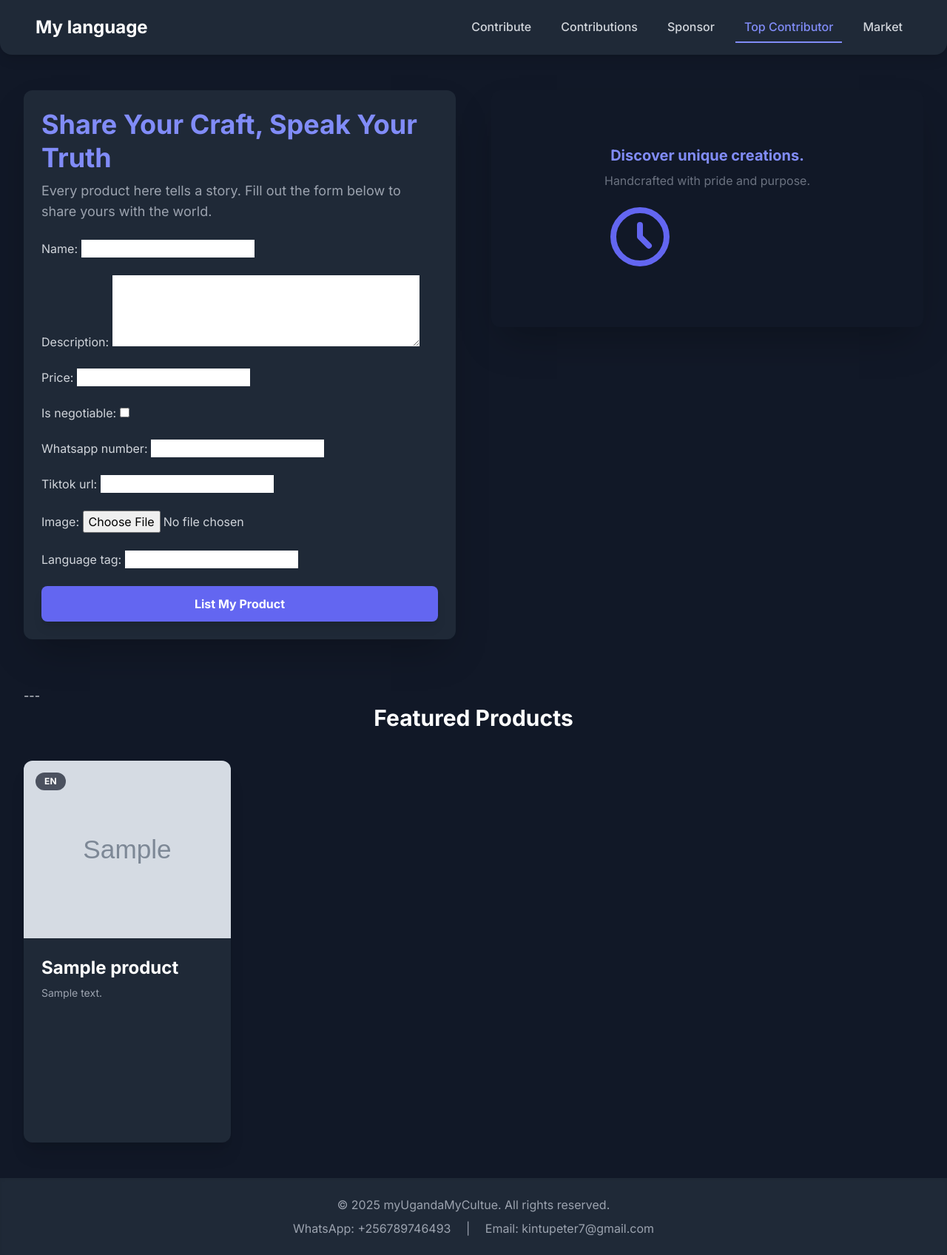
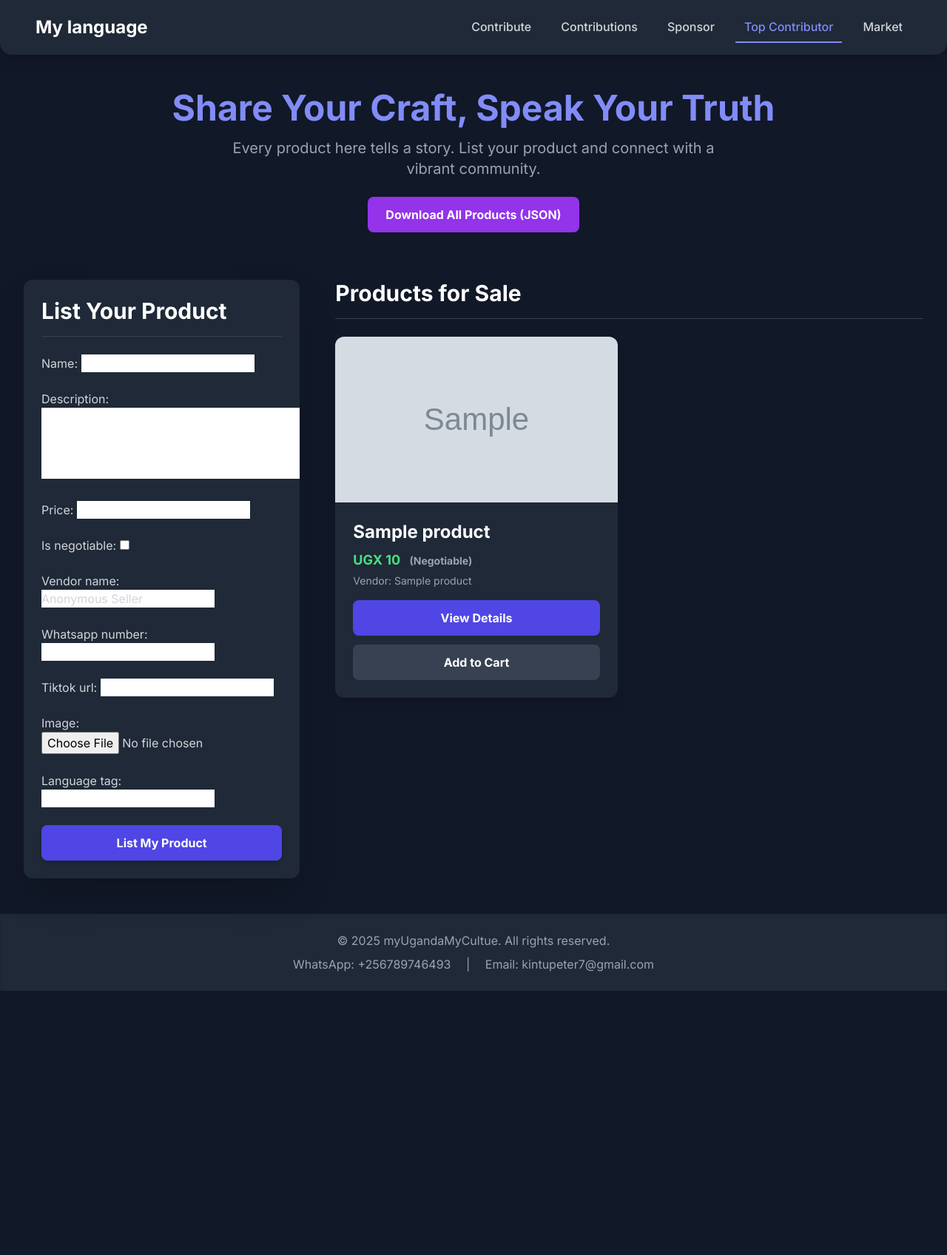
Before and after one commit to Peter-Kintu/uganda-languges-database, a Django app: page /eshop/ in a window 1280 px wide. Shown: the whole page at 74% size. After the commit the page ends 1339 px from the top, so only its background shows below. Run offline with Django 5.2, Linux system fonts and the light colour scheme; tables that the repository leaves empty hold one stand-in row (values such as "Sample post"); grey boxes marked "Sample" are stand-in pictures; some libraries are stand-ins or nearby versions.

Commit message:
Applied migrations on Neon and preparing to deploy to Render

```diff
--- a/eshop/admin.py
+++ b/eshop/admin.py
@@ -5,6 +5,7 @@ from .models import Product
 class ProductAdmin(admin.ModelAdmin):
     list_display = (
         'name',
+        'vendor_name',  # Added vendor name to list display
         'price',
         'is_negotiable',
         'language_tag',
@@ -12,5 +13,5 @@ class ProductAdmin(admin.ModelAdmin):
         'slug',
     )
     list_filter = ('language_tag', 'is_negotiable')
-    search_fields = ('name', 'description', 'language_tag', 'whatsapp_number')
+    search_fields = ('name', 'description', 'vendor_name', 'language_tag', 'whatsapp_number')
     prepopulated_fields = {'slug': ('name',)}
--- a/eshop/forms.py
+++ b/eshop/forms.py
@@ -4,7 +4,7 @@ from .models import Product
 class ProductForm(forms.ModelForm):
     class Meta:
         model = Product
-        fields = ['name', 'description', 'price', 'is_negotiable', 'whatsapp_number', 'tiktok_url', 'image', 'language_tag']
+        fields = ['name', 'description', 'price', 'is_negotiable', 'vendor_name', 'whatsapp_number', 'tiktok_url', 'image', 'language_tag']
         widgets = {
             'description': forms.Textarea(attrs={'rows': 4}),
         }
--- a/eshop/models.py
+++ b/eshop/models.py
@@ -7,6 +7,7 @@ class Product(models.Model):
     description = models.TextField()
     price = models.DecimalField(max_digits=10, decimal_places=2, null=True, blank=True)
     is_negotiable = models.BooleanField(default=False)
+    vendor_name = models.CharField(max_length=100, default='Anonymous Seller')  # New field
 
     # Seller Contact & Media
     whatsapp_number = models.CharField(max_length=20)
--- a/eshop/templates/eshop/product_list.html
+++ b/eshop/templates/eshop/product_list.html
@@ -1,15 +1,26 @@
 {% extends "base.html" %}
+{% load static %}
 
 {% block title %}Sell with Pride - MyLanguage Market{% endblock %}
 
 {% block content %}
 <div class="container mx-auto px-4 py-8">
 
-    <div class="flex flex-col lg:flex-row items-center lg:items-start lg:space-x-12 mb-16">
-        <div class="lg:w-1/2 w-full p-6 bg-gray-800 rounded-xl shadow-2xl transform transition-transform duration-500 hover:scale-[1.01] relative overflow-hidden mb-8 lg:mb-0">
-            <h1 class="text-4xl font-extrabold text-indigo-400 leading-tight mb-2">Share Your Craft, Speak Your Truth</h1>
-            <p class="text-gray-400 text-lg mb-6 max-w-lg">Every product here tells a story. Fill out the form below to share yours with the world.</p>
+    <header class="text-center mb-16">
+        <h1 class="text-4xl sm:text-5xl font-extrabold text-indigo-400 leading-tight mb-4">
+            Share Your Craft, Speak Your Truth
+        </h1>
+        <p class="text-gray-400 text-lg sm:text-xl max-w-2xl mx-auto mb-6">
+            Every product here tells a story. List your product and connect with a vibrant community.
+        </p>
+        <a href="{% url 'eshop:export_products_json' %}" class="inline-block bg-purple-600 hover:bg-purple-700 text-white font-bold py-3 px-6 rounded-lg transition-colors duration-200">
+            Download All Products (JSON)
+        </a>
+    </header>
 
+    <div class="grid grid-cols-1 lg:grid-cols-3 gap-12">
+        <div class="lg:col-span-1 p-6 bg-gray-800 rounded-xl shadow-2xl transform transition-transform duration-500 hover:scale-[1.01] relative overflow-hidden h-fit">
+            <h2 class="text-3xl font-bold text-white mb-6 border-b border-gray-700 pb-4">List Your Product</h2>
             {% if messages %}
             {% for message in messages %}
             <div class="bg-green-500 text-white font-semibold p-4 rounded mb-4 animate-fade-in-down">{{ message }}</div>
@@ -19,77 +30,50 @@
             <form method="post" enctype="multipart/form-data" action="{% url 'eshop:product_list' %}" class="space-y-6">
                 {% csrf_token %}
                 {{ form.as_p }}
-                <button type="submit" class="w-full bg-indigo-500 hover:bg-indigo-600 focus:outline-none focus:ring-2 focus:ring-indigo-500 focus:ring-offset-2 focus:ring-offset-gray-900 text-white font-bold py-3 px-6 rounded-lg transition-all duration-300 transform hover:-translate-y-1 shadow-lg hover:shadow-xl">
+                <button type="submit" class="w-full bg-indigo-600 hover:bg-indigo-700 text-white font-bold py-3 px-4 rounded-lg transition-colors duration-200 shadow-md">
                     List My Product
                 </button>
             </form>
         </div>
 
-        <div class="lg:w-1/2 w-full h-80 bg-gray-900 rounded-xl shadow-2xl flex items-center justify-center p-6">
-            <div class="text-center">
-                <p class="text-indigo-400 text-xl font-semibold mb-2">Discover unique creations.</p>
-                <p class="text-gray-500 text-md">Handcrafted with pride and purpose.</p>
-                <div class="w-24 h-24 mt-4 animate-spin-slow text-indigo-500">
-                    <svg class="w-full h-full" fill="none" stroke="currentColor" viewBox="0 0 24 24" xmlns="http://www.w3.org/2000/svg">
-                        <path stroke-linecap="round" stroke-linejoin="round" stroke-width="2" d="M12 8v4l3 3m6-3a9 9 0 11-18 0 9 9 0 0118 0z"></path>
-                    </svg>
+        <div class="lg:col-span-2">
+            <h2 class="text-3xl font-bold text-white mb-6 border-b border-gray-700 pb-4">Products for Sale</h2>
+            <div class="grid grid-cols-1 md:grid-cols-2 gap-8">
+                {% for product in products %}
+                <div class="bg-gray-800 rounded-xl shadow-lg transform hover:scale-[1.02] transition-transform duration-300 overflow-hidden">
+                    <a href="{% url 'eshop:product_detail' product.slug %}">
+                        {% if product.image %}
+                            <img src="{{ product.image.url }}" alt="{{ product.name }}" class="w-full h-56 object-cover object-center">
+                        {% else %}
+                            <div class="w-full h-56 bg-gray-700 flex items-center justify-center text-gray-400">No Image</div>
+                        {% endif %}
+                    </a>
+                    <div class="p-6">
+                        <h3 class="text-2xl font-semibold text-white mb-2">{{ product.name }}</h3>
+                        <p class="text-lg text-green-400 font-bold mb-1">
+                            UGX {{ product.price|floatformat:0 }}
+                            {% if product.is_negotiable %}<span class="text-sm text-gray-400 ml-2">(Negotiable)</span>{% endif %}
+                        </p>
+                        <p class="text-gray-400 text-sm mb-4">Vendor: {{ product.vendor_name }}</p>
+
+                        <a href="{% url 'eshop:product_detail' product.slug %}" class="w-full text-center bg-indigo-600 hover:bg-indigo-700 text-white font-bold py-3 rounded-lg transition-all duration-200 block mb-3">
+                            View Details
+                        </a>
+
+                        <button class="w-full text-center bg-gray-700 hover:bg-gray-600 text-white font-bold py-3 rounded-lg transition-all duration-200 block">
+                            Add to Cart
+                        </button>
+
+                        </div>
                 </div>
+                {% empty %}
+                <div class="md:col-span-2 text-center p-16 bg-gray-800 rounded-xl shadow-lg">
+                    <h3 class="text-xl text-gray-400 font-semibold mb-2">No products are available yet.</h3>
+                    <p class="text-lg text-indigo-400 font-medium">Be the first to list one!</p>
+                </div>
+                {% endfor %}
             </div>
         </div>
     </div>
-
-    ---
-
-    <h2 class="text-3xl font-extrabold text-white text-center mb-10">Featured Products</h2>
-
-    <div class="grid grid-cols-1 sm:grid-cols-2 lg:grid-cols-3 xl:grid-cols-4 gap-8">
-        {% for product in products %}
-        <div class="product-card bg-gray-800 rounded-xl shadow-xl overflow-hidden group transform transition-all duration-300 hover:scale-105 hover:shadow-2xl relative">
-            <a href="{% url 'eshop:product_detail' slug=product.slug %}" class="block h-60 w-full overflow-hidden">
-                <img src="{{ product.image.url }}" alt="{{ product.name }}" class="w-full h-full object-cover transition-transform duration-500 group-hover:scale-110">
-            </a>
-
-            <div class="absolute top-4 left-4 bg-gray-900 bg-opacity-70 backdrop-blur-sm text-white text-xs font-semibold py-1 px-3 rounded-full uppercase tracking-wide">
-                {{ product.language_tag }}
-            </div>
-
-            <div class="p-6 flex flex-col justify-between h-full">
-                <div>
-                    <h3 class="text-2xl font-bold text-white mb-2">{{ product.name }}</h3>
-                    <p class="text-gray-400 text-sm mb-4 line-clamp-3">{{ product.description }}</p>
-                </div>
-
-                <div class="mt-auto">
-                    <p class="text-xl font-bold text-gray-300 mb-4">
-                        {% if product.price %}
-                            UGX {{ product.price|floatformat:0 }}
-                        {% else %}
-                            <span class="text-indigo-400">Negotiable</span>
-                        {% endif %}
-                    </p>
-
-                    <div class="flex flex-col space-y-3">
-                        <a href="https://wa.me/{{ product.whatsapp_number }}?text=Hello,%20I%20saw%20your%20product%20on%20MyLanguage%20Market.%20I'm%20interested%20in%20{{ product.name }}."
-                           class="w-full text-center bg-green-500 hover:bg-green-600 focus:outline-none focus:ring-2 focus:ring-green-500 focus:ring-offset-2 focus:ring-offset-gray-900 text-white font-bold py-3 rounded-lg transition-all duration-200 flex items-center justify-center space-x-2">
-                            <i class="fab fa-whatsapp"></i>
-                            <span>Chat Seller</span>
-                        </a>
-                        {% if product.tiktok_url %}
-                            <a href="{{ product.tiktok_url }}" target="_blank" class="w-full text-center bg-gray-700 hover:bg-gray-600 focus:outline-none focus:ring-2 focus:ring-gray-500 focus:ring-offset-2 focus:ring-offset-gray-900 text-white font-bold py-3 rounded-lg transition-all duration-200 flex items-center justify-center space-x-2">
-                                <i class="fab fa-tiktok"></i>
-                                <span>Watch on TikTok</span>
-                            </a>
-                        {% endif %}
-                    </div>
-                </div>
-            </div>
-        </div>
-        {% empty %}
-        <div class="col-span-full text-center p-16 bg-gray-800 rounded-xl shadow-lg">
-            <h3 class="text-xl text-gray-400 font-semibold mb-2">No products are available yet.</h3>
-            <p class="text-lg text-indigo-400 font-medium">Be the first to list your unique craft!</p>
-        </div>
-        {% endfor %}
-    </div>
 </div>
 {% endblock %}
--- a/eshop/urls.py
+++ b/eshop/urls.py
@@ -1,9 +1,10 @@
 from django.urls import path
 from . import views
 
-app_name = 'eshop'  #  Enables namespaced URL resolution
+app_name = 'eshop'
 
 urlpatterns = [
     path('', views.product_list, name='product_list'),
     path('product/<slug:slug>/', views.product_detail, name='product_detail'),
+    path('export-json/', views.export_products_json, name='export_products_json'),
 ]
--- a/eshop/views.py
+++ b/eshop/views.py
@@ -1,5 +1,7 @@
 from django.shortcuts import render, redirect, get_object_or_404
 from django.contrib import messages
+from django.http import JsonResponse, HttpResponse
+from django.core.serializers import serialize
 from .forms import ProductForm
 from .models import Product
 
@@ -26,3 +28,12 @@ def product_list(request):
 def product_detail(request, slug):
     product = get_object_or_404(Product, slug=slug)
     return render(request, 'eshop/product_detail.html', {'product': product})
+
+# New view to export products as JSON for AI fine-tuning
+def export_products_json(request):
+    products = Product.objects.all()
+    data = serialize('json', products, fields=('name', 'description', 'price', 'is_negotiable', 'vendor_name', 'language_tag'))
+
+    response = HttpResponse(data, content_type='application/json')
+    response['Content-Disposition'] = 'attachment; filename="products.json"'
+    return response
```
